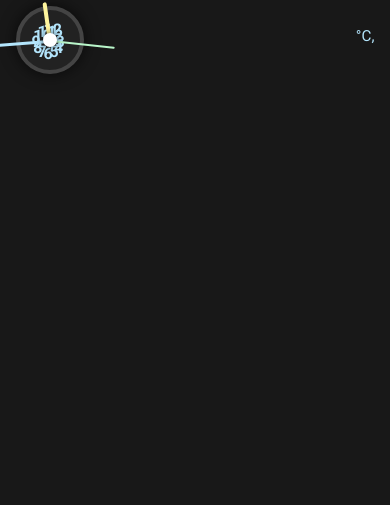
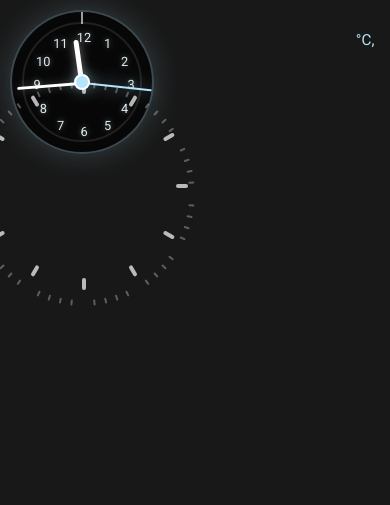
Before and after one commit to Mikolaj-Wujek/MagicMirror, a Flask app: template templates/base.html in a window 390 px wide. Shown: the top 505 px of the page. Run offline with Flask 3, Linux system fonts and the light colour scheme; the template is opened without the code that fills it, so the values that code supplies are empty.

Commit message:
attempting something to fix api

```diff
--- a/static/script.js
+++ b/static/script.js
@@ -14,11 +14,12 @@ function updateClockHands() {
     document.getElementById('second-hand').style.transform = `rotate(${secDeg}deg)`;
 }
 
-function addClockNumbers() {
+function createClockFace() {
     const clock = document.getElementById('clock');
+
     for (let i = 1; i <= 12; i++) {
         const angle = (i - 3) * 30 * (Math.PI / 180);
-        const radius = clock.offsetWidth / 2 - 22;
+        const radius = clock.offsetWidth / 2 - 25;
         const x = (clock.offsetWidth / 2) + radius * Math.cos(angle);
         const y = (clock.offsetHeight / 2) + radius * Math.sin(angle);
 
@@ -26,20 +27,51 @@ function addClockNumbers() {
         num.className = 'clock-number';
         num.textContent = i;
         num.style.position = 'absolute';
-        num.style.left = `${x - 10}px`;
-        num.style.top = `${y - 12}px`;
-        num.style.color = '#b3e5fc';
-        num.style.fontSize = '1rem';
-        num.style.fontWeight = '700';
-        num.style.userSelect = 'none';
+        num.style.left = `${x}px`;
+        num.style.top = `${y}px`;
+        num.style.transform = 'translate(-50%, -50%)';
         clock.appendChild(num);
+    }
+
+    for (let i = 0; i < 12; i++) {
+        const mark = document.createElement('div');
+        mark.className = 'hour-mark';
+        mark.style.transform = `rotate(${i * 30}deg)`;
+        clock.appendChild(mark);
+    }
+
+    for (let i = 0; i < 60; i++) {
+        if (i % 5 !== 0) {
+            const mark = document.createElement('div');
+            mark.className = 'minute-mark';
+            mark.style.transform = `rotate(${i * 6}deg)`;
+            clock.appendChild(mark);
+        }
     }
 }
 
-document.addEventListener('DOMContentLoaded', function() {
-    addClockNumbers();
+function initClock() {
+    const clock = document.getElementById('clock');
+    const handElements = Array.from(document.querySelectorAll('.hand, .center-dot'));
+    const childrenToKeep = new Set(handElements);
+
+    Array.from(clock.children).forEach(child => {
+        if (!childrenToKeep.has(child)) {
+            clock.removeChild(child);
+        }
+    });
+
+    createClockFace();
     updateClockHands();
     setInterval(updateClockHands, 1000);
+}
+
+document.addEventListener('DOMContentLoaded', function() {
+    initClock();
+
+    window.addEventListener('resize', function() {
+        setTimeout(initClock, 100);
+    });
 });
 
 document.addEventListener('DOMContentLoaded', function() {
--- a/static/styles.css
+++ b/static/styles.css
@@ -12,13 +12,38 @@ body {
 
 #clock {
     position: relative;
-    width: 140px;
-    height: 140px;
+    width: 240px;
+    height: 240px;
     margin: 32px 0 0 32px;
-    border: 4px solid #444;
+    border: 2px solid rgba(179, 229, 252, 0.3);
     border-radius: 50%;
-    background: #222;
-    box-shadow: 0 0 16px #000a;
+    background: rgba(0, 0, 0, 0.7);
+    box-shadow: 0 0 30px rgba(179, 229, 252, 0.2);
+    backdrop-filter: blur(5px);
+}
+
+#clock::before {
+    content: '';
+    position: absolute;
+    top: 50%;
+    left: 50%;
+    width: 96%;
+    height: 96%;
+    transform: translate(-50%, -50%);
+    border-radius: 50%;
+    border: 2px solid rgba(255, 255, 255, 0.1);
+    box-sizing: border-box;
+}
+
+#clock::after {
+    content: '';
+    position: absolute;
+    top: 0;
+    left: 50%;
+    height: 12px;
+    width: 2px;
+    background: rgba(255, 255, 255, 0.6);
+    transform: translateX(-50%);
 }
 
 .hand {
@@ -27,42 +52,84 @@ body {
     top: 50%;
     transform-origin: 0% 50%;
     transform: rotate(90deg);
-    border-radius: 2px;
-    transition: all 0.1s cubic-bezier(.4,2.08,.55,.44);
+    border-radius: 4px;
+    transition: transform 0.2s cubic-bezier(0.4, 2.08, 0.55, 0.44);
 }
 
 .hand.hour {
-    width: 40px;
-    height: 4px;
-    background: #fff59d;
+    width: 80px;
+    height: 6px;
+    background: #fff; /* White */
     z-index: 3;
+    box-shadow: 0 0 10px rgba(255, 255, 255, 0.5);
 }
 
 .hand.minute {
-    width: 55px;
-    height: 3px;
-    background: #b3e5fc;
+    width: 110px;
+    height: 4px;
+    background: #fff; /* White */
     z-index: 2;
+    box-shadow: 0 0 8px rgba(255, 255, 255, 0.3);
 }
 
 .hand.second {
-    width: 65px;
+    width: 120px;
     height: 2px;
-    background: #b9f6ca;
+    background: #b3e5fc; /* Light blue */
     z-index: 1;
+    box-shadow: 0 0 15px rgba(179, 229, 252, 0.8);
 }
 
 .center-dot {
     position: absolute;
-    width: 14px;
-    height: 14px;
-    background: #fff;
+    width: 16px;
+    height: 16px;
+    background: #b3e5fc; /* Light blue */
+    border: 2px solid #fff;
     border-radius: 50%;
     top: 50%;
     left: 50%;
     transform: translate(-50%, -50%);
     z-index: 10;
-    box-shadow: 0 0 6px #000a;
+    box-shadow: 0 0 15px rgba(179, 229, 252, 0.5);
+}
+
+/* Clock numbers */
+.clock-number {
+    position: absolute;
+    color: rgba(255, 255, 255, 0.9); /* Slightly transparent white */
+    font-size: 1.2rem;
+    font-weight: 500;
+    font-family: 'Roboto', Arial, sans-serif;
+    user-select: none;
+    text-shadow: 0 0 5px rgba(179, 229, 252, 0.5); /* Subtle blue glow */
+}
+
+.hour-mark {
+    position: absolute;
+    top: 50%;
+    left: 50%;
+    width: 4px;
+    height: 12px;
+    background: rgba(255, 255, 255, 0.7);
+    transform-origin: 50% calc(-50% + 110px); /* Adjust based on clock size */
+    transform: rotate(0deg); /* Rotation will be applied dynamically */
+    z-index: 1;
+    border-radius: 2px;
+}
+
+/* Minute marks */
+.minute-mark {
+    position: absolute;
+    top: 50%;
+    left: 50%;
+    width: 2px;
+    height: 6px;
+    background: rgba(255, 255, 255, 0.3);
+    transform-origin: 50% calc(-50% + 115px); /* Adjust based on clock size */
+    transform: rotate(0deg); /* Rotation will be applied dynamically */
+    z-index: 1;
+    border-radius: 1px;
 }
 
 #weather {
@@ -199,9 +266,30 @@ body {
 
 @media (max-width: 900px) {
     #clock {
+        width: 180px;
+        height: 180px;
+        margin: 20px 0 0 20px;
+    }
+
+    #clock::before {
+        width: 160px;
+        height: 160px;
+    }
+
+    .hand.hour {
+        width: 60px;
+    }
+
+    .hand.minute {
+        width: 80px;
+    }
+
+    .hand.second {
         width: 90px;
-        height: 90px;
-        margin: 14px 0 0 10px;
+    }
+
+    .clock-number {
+        font-size: 1rem;
     }
     #weather {
         font-size: 1rem;
@@ -229,9 +317,38 @@ body {
 
 @media (max-width: 600px) {
     #clock {
-        width: 60px;
-        height: 60px;
-        margin: 6px 0 0 4vw;
+        width: 140px;
+        height: 140px;
+        margin: 10px 0 0 10px;
+    }
+
+    #clock::before {
+        width: 120px;
+        height: 120px;
+    }
+
+    .hand.hour {
+        width: 45px;
+        height: 5px;
+    }
+
+    .hand.minute {
+        width: 65px;
+        height: 3px;
+    }
+
+    .hand.second {
+        width: 70px;
+        height: 2px;
+    }
+
+    .center-dot {
+        width: 12px;
+        height: 12px;
+    }
+
+    .clock-number {
+        font-size: 0.8rem;
     }
     #weather {
         font-size: 0.95rem;
```
Also changed, not shown: app.py (+3 -4 lines).
